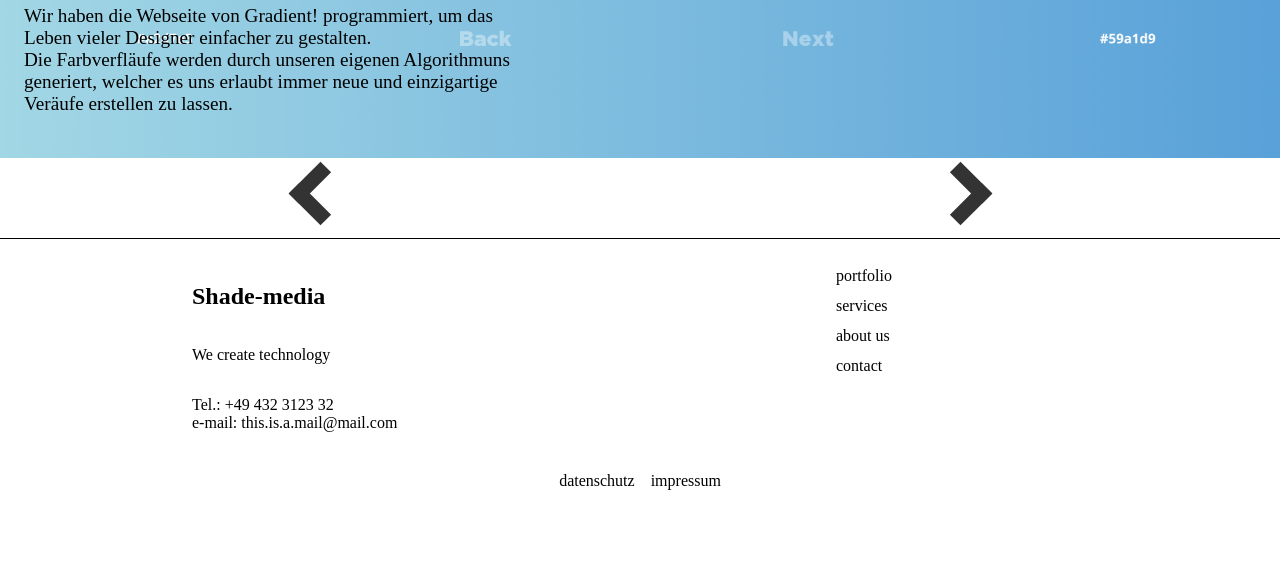
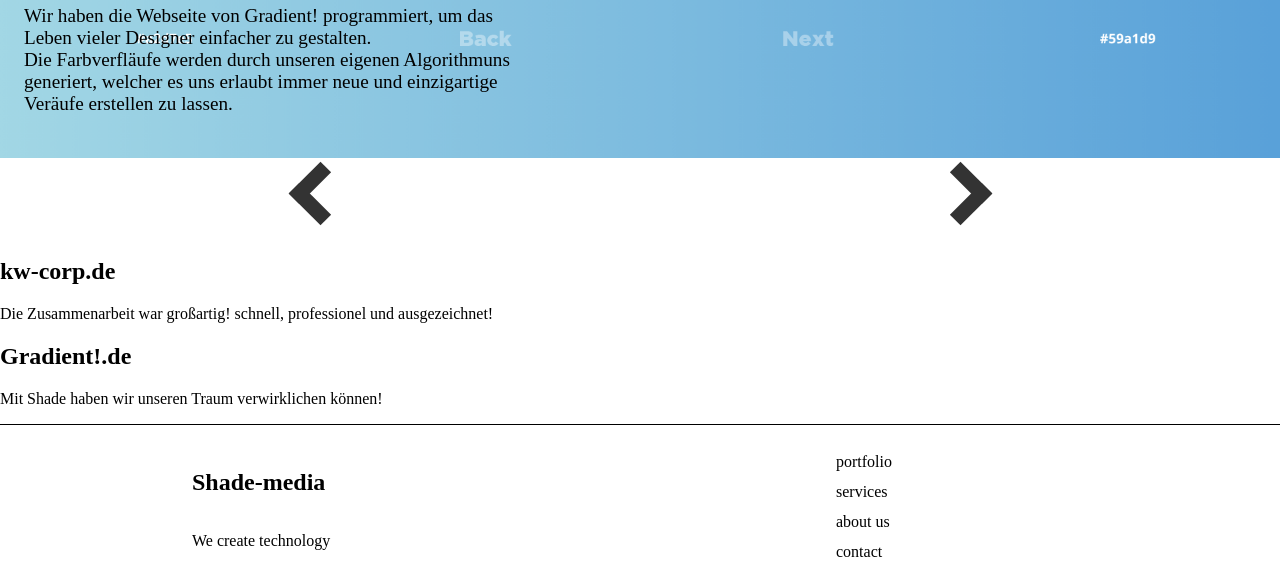
Before and after one commit to kirbs-btw/shade-technology.de, a plain HTML site: page portfolio.html in a window 1280 px wide. Shown: the part 561-1140 px from the top of the page. Before the commit the page ends 1079 px from the top, so only its background shows below. Drawn offline with Linux system fonts and the light colour scheme; a web font is replaced by a local one.

Commit message:
Add files via upload

```diff
--- a/portfolio.html
+++ b/portfolio.html
@@ -50,6 +50,16 @@
           <button type="button" name="button" class="slide-button slide-right-button" onclick="swipeRight()"><i class="arrow right"></i></button>
         </div>
       </div>
+      <div class="comment-section">
+        <div class="comment comment-kw-corp">
+          <h2>kw-corp.de</h2>
+          <p>Die Zusammenarbeit war großartig! schnell, professionel und ausgezeichnet!</p>
+        </div>
+        <div class="comment comment-gradient">
+          <h2>Gradient!.de</h2>
+          <p>Mit Shade haben wir unseren Traum verwirklichen können!</p>
+        </div>
+      </div>
     </div>
     <div class="footer">
       <div class="footer-top">
```
